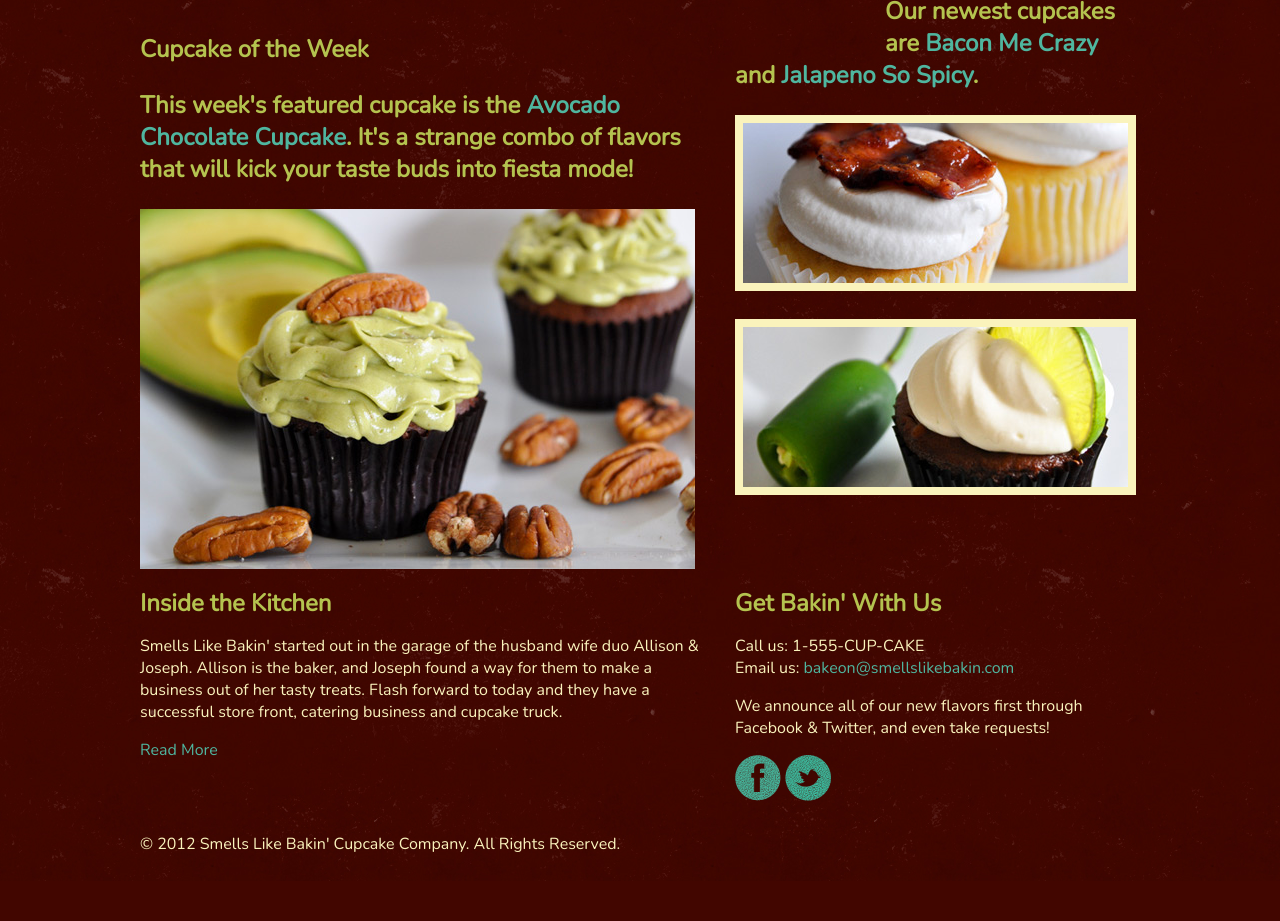
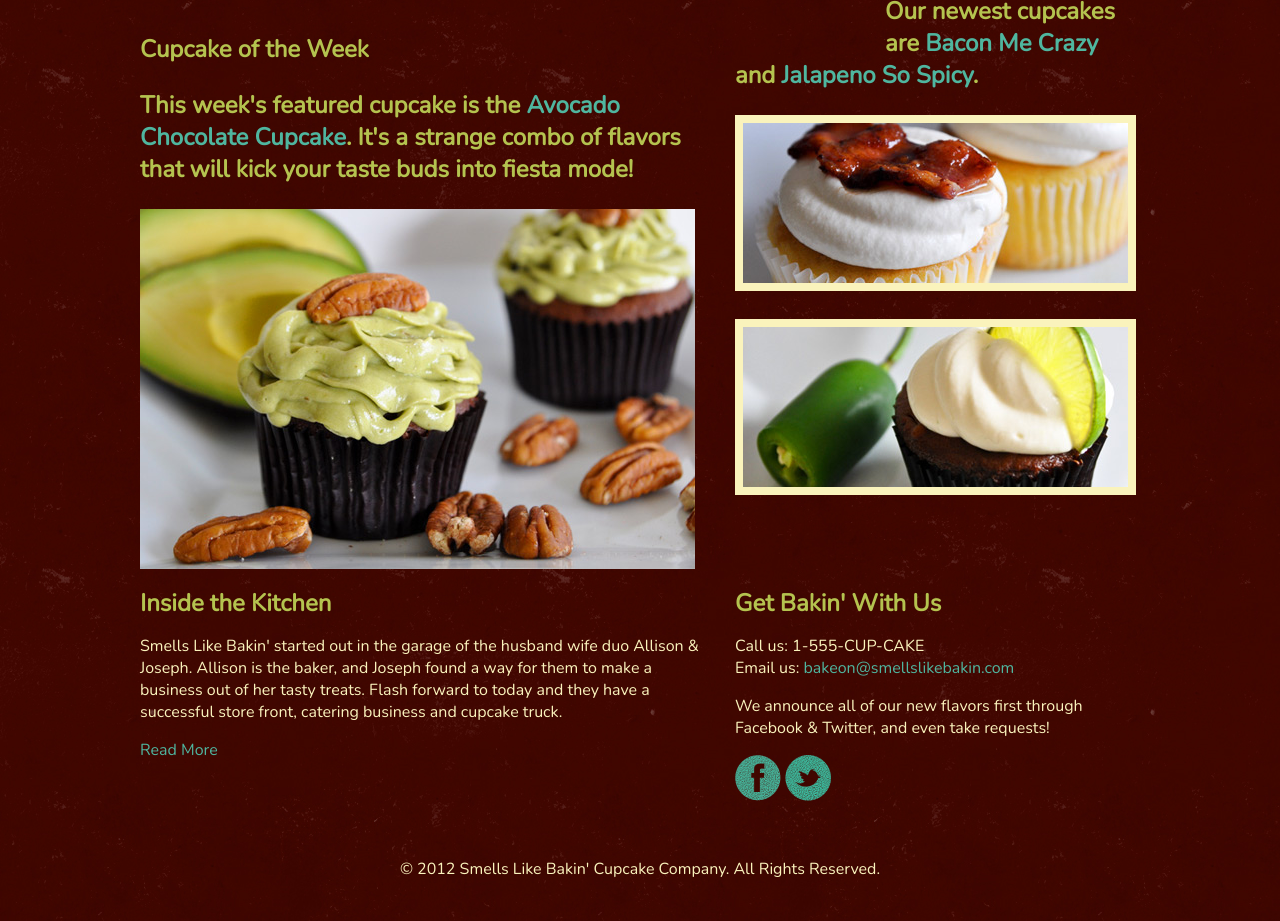
Before and after one commit to azarzoza/bakin, a plain HTML site: page index.html in a window 1280 px wide. Shown: the part 493-1414 px from the top of the page. Before the commit the page ends 1374 px from the top, so only its background shows below. Drawn offline with nearby package versions, Linux system fonts and the light colour scheme.

Commit message:
Copyright adjustments

```diff
--- a/css/style.css
+++ b/css/style.css
@@ -55,3 +55,14 @@ ul.nav li a {
 	border: 8px solid #FAF3BC;
 	margin: 0 0 20px 0;
 }
+
+#featured-cupcakes img {
+	border: 8px solid #FAF3BC;
+}
+
+#copyright {
+	border_top: 8px solid #2A0400;
+	padding: 10px 0px;
+	margin:15px 0px;
+	text-align: center;
+}
```
